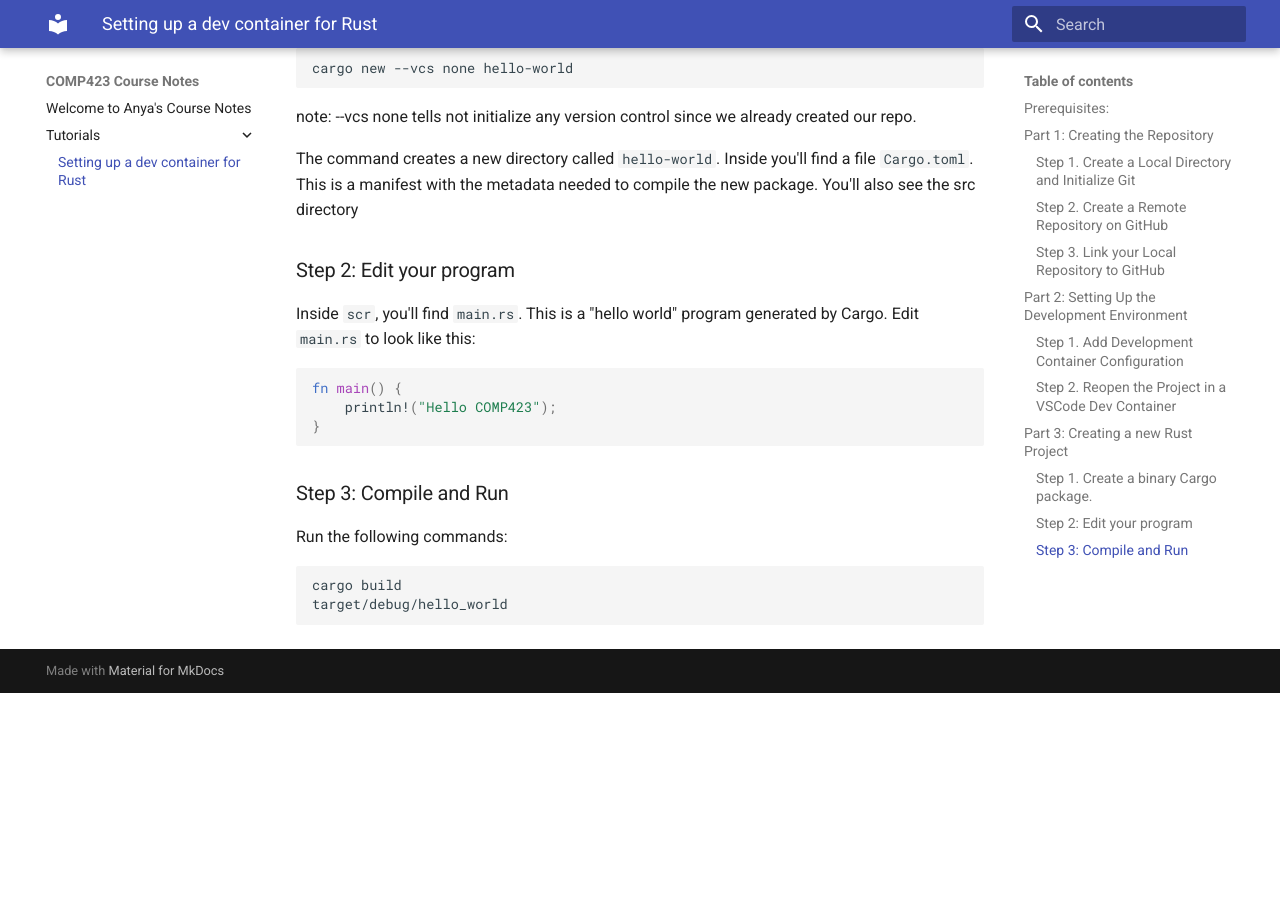
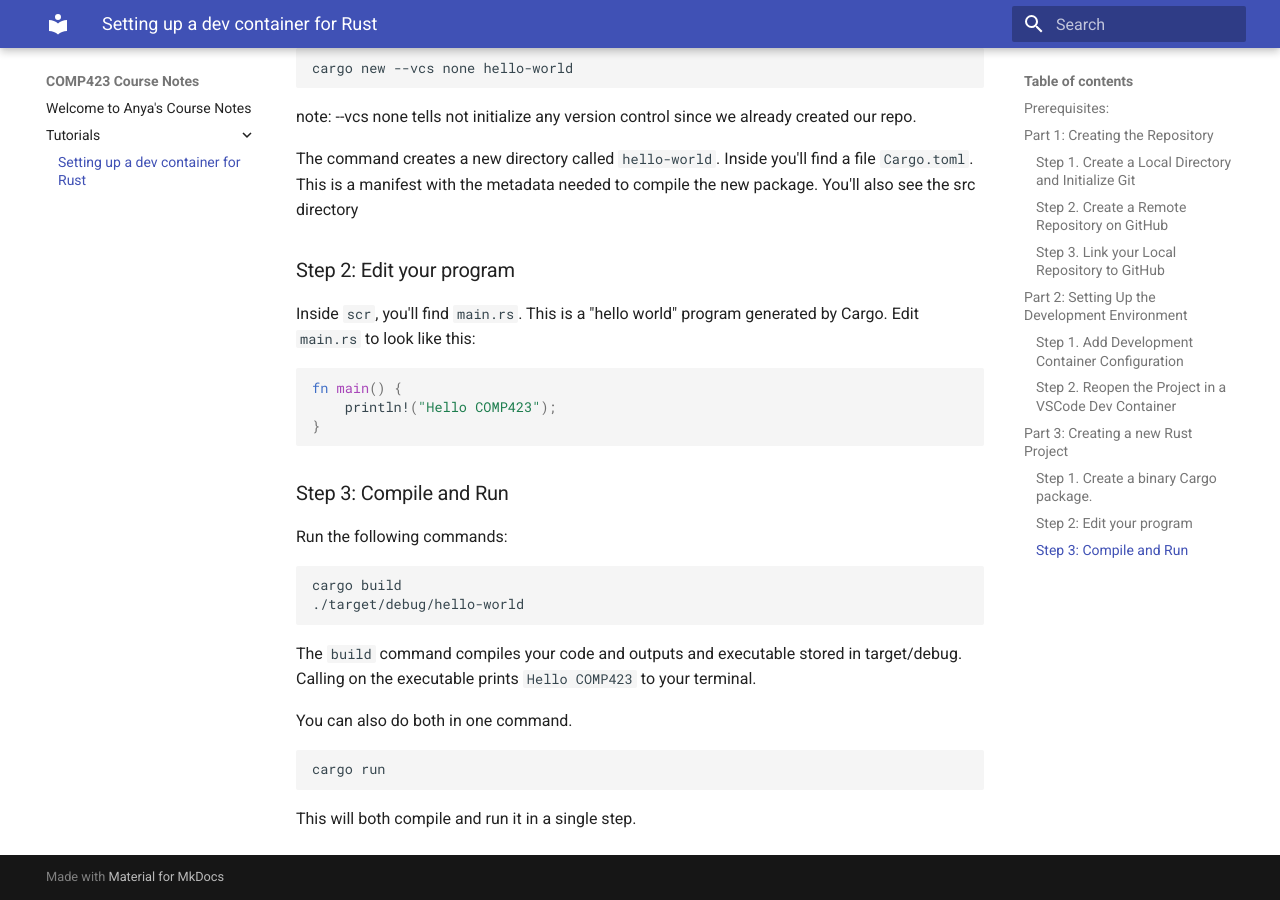
Before and after one commit to v-anya/comp423-course-notes, an MkDocs documentation site: the page built from docs/tutorials/rust-setup.md, in a window 1280 px wide and 900 px high, scrolled down 3081 px. Built offline with MkDocs 1.6.1 and Material for MkDocs 9.7.7, drawn with Linux system fonts in a browser that asks for light colours; before the commit the page ends 3774 px from its top, so only the background shows below that.

Commit message:
completed compile and run steps

````diff
--- a/docs/tutorials/rust-setup.md
+++ b/docs/tutorials/rust-setup.md
@@ -119,5 +119,13 @@ fn main() {
 Run the following commands:
 ``` bash
 cargo build
-target/debug/hello_world
+./target/debug/hello-world
 ```
+The `build` command compiles your code and outputs and executable stored in target/debug.
+Calling on the executable prints `Hello COMP423` to your terminal.
+
+You can also do both in one command.
+``` bash
+cargo run
+```
+This will both compile and run it in a single step.
````
